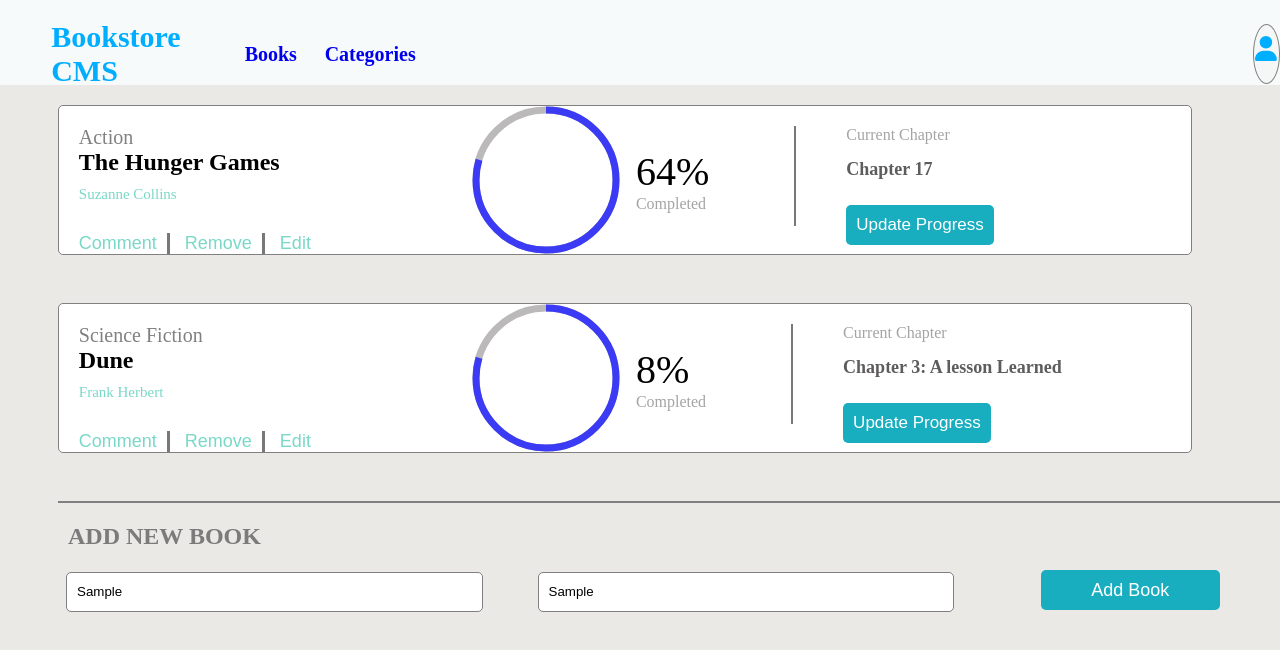
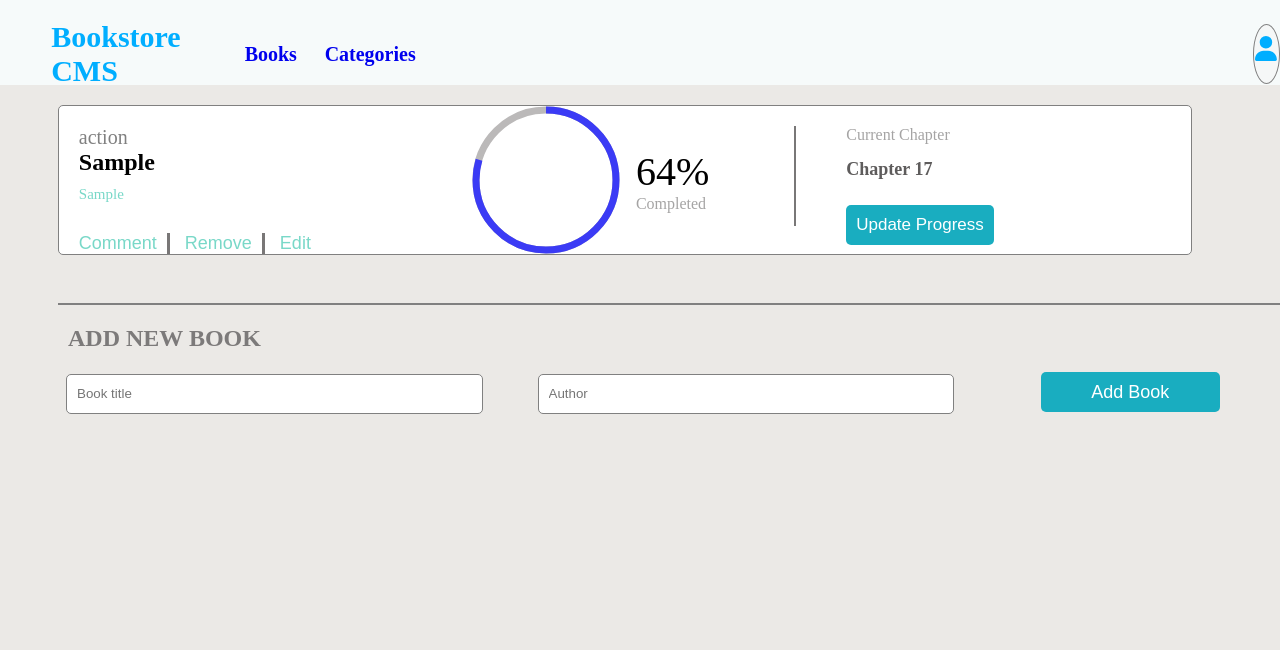
Before and after one commit to mailsg/Bookstore, a React (Create React App) app: page / in a window 1280 px wide. Both pictures are taken after typing "Sample", "Sample" into the empty fields and a click on the button "Add Book". Shown: the top 650 px of the page. Built offline with nearby package versions, Linux system fonts and the light colour scheme.

Commit message:
Add reducers, actions and store to React App

```diff
--- a/package.json
+++ b/package.json
@@ -6,14 +6,17 @@
     "@fortawesome/fontawesome-svg-core": "^6.4.0",
     "@fortawesome/free-solid-svg-icons": "^6.4.0",
     "@fortawesome/react-fontawesome": "^0.2.0",
+    "@reduxjs/toolkit": "^1.9.5",
     "@testing-library/jest-dom": "^5.16.5",
     "@testing-library/react": "^13.4.0",
     "@testing-library/user-event": "^13.5.0",
     "prop-types": "^15.8.1",
     "react": "^18.2.0",
     "react-dom": "^18.2.0",
+    "react-redux": "^8.1.0",
     "react-router-dom": "^6.13.0",
     "react-scripts": "5.0.1",
+    "uuid": "^9.0.0",
     "web-vitals": "^2.1.4"
   },
   "scripts": {
--- a/src/App.css
+++ b/src/App.css
@@ -264,3 +264,20 @@ nav ul li a {
   font-weight: bold;
   margin-left: -9rem;
 }
+
+#catButton {
+  font-size: 18px;
+  width: 15%;
+  padding: 10px;
+  border-radius: 5px;
+  background-color: rgb(25, 173, 192);
+  color: #fff;
+  border: none;
+  height: 40px;
+  margin-left: 0;
+  margin-top: 5rem;
+}
+
+#catButton:hover {
+  cursor: pointer;
+}
--- a/src/components/AddBook.jsx
+++ b/src/components/AddBook.jsx
@@ -1,18 +1,57 @@
-import React from 'react';
+import React, { useState } from 'react';
+import { useDispatch } from 'react-redux';
+import { v4 as uuidv4 } from 'uuid';
+import { addBook } from '../redux/books/booksSlice';
 import '../App.css';
 
-const AddBook = () => (
+const AddBook = () => {
+  const dispatch = useDispatch();
+  const [title, setTitle] = useState('');
+  const [author, setAuthor] = useState('');
+  const [genre, setGenre] = useState('action');
+
+  const handleAddBook = () => {
+    if (title.trim() === '' || author.trim() === '') {
+      return;
+    }
+    dispatch(
+      addBook({
+        id: uuidv4(),
+        title,
+        author,
+        genre,
+      }),
+    );
+    setTitle('');
+    setAuthor('');
+    setGenre('action');
+  };
+
+  return (
     <div className="addBook-container">
       <div className="hl" />
       <h2>ADD NEW BOOK</h2>
       <div className="addBook-content">
-      <input className="input-text" type="text" placeholder="Book title" />
-      <input className="author-input" type="text" placeholder="Author" />
-      <button type="button" className="addBtn">Add Book</button>
+        <input
+          className="input-text"
+          type="text"
+          placeholder="Book title"
+          value={title}
+          onChange={(e) => setTitle(e.target.value)}
+        />
+        <input
+          className="author-input"
+          type="text"
+          placeholder="Author"
+          value={author}
+          onChange={(e) => setAuthor(e.target.value)}
+        />
+        <button type="button" className="addBtn" onClick={handleAddBook}>Add Book</button>
 
       </div>
 
     </div>
   );
+};
 
 export default AddBook;
--- a/src/components/Book.jsx
+++ b/src/components/Book.jsx
@@ -2,14 +2,16 @@ import React from 'react';
 import PropTypes from 'prop-types';
 import '../App.css';
 
-const Book = ({ book }) => (
-  <div key={book.title} className="book-section-one">
+const Book = ({
+  title, author, genre,
+}) => (
+  <div key={title} className="book-section-one">
     <div className="genre-section">
-      <span>{book.genre}</span>
+      <span>{genre}</span>
       <div className="book-title">
-        <h2>{book.title}</h2>
+        <h2>{title}</h2>
       </div>
-      <p>{book.author}</p>
+      <p>{author}</p>
       <div className="updatebook">
         <button type="button" id="comment">Comment</button>
         <div className="left-section-1" />
@@ -32,7 +34,7 @@ const Book = ({ book }) => (
         </svg>
       </div>
       <div className="output">
-        <h3>{book.percentage}</h3>
+        <h3>64%</h3>
         <span>Completed</span>
       </div>
     </div>
@@ -40,7 +42,7 @@ const Book = ({ book }) => (
 
     <div className="update-progress">
       <span>Current Chapter</span>
-      <h4>{book.chapter}</h4>
+      <h4>Chapter 17</h4>
 
       <button type="button">Update Progress</button>
 
@@ -49,13 +51,9 @@ const Book = ({ book }) => (
 );
 
 Book.propTypes = {
-  book: PropTypes.shape({
-    genre: PropTypes.string.isRequired,
-    title: PropTypes.string.isRequired,
-    author: PropTypes.string.isRequired,
-    chapter: PropTypes.string.isRequired,
-    percentage: PropTypes.string.isRequired,
-  }).isRequired,
+  title: PropTypes.string.isRequired,
+  author: PropTypes.string.isRequired,
+  genre: PropTypes.string.isRequired,
 };
 
 export default Book;
--- a/src/components/Books.jsx
+++ b/src/components/Books.jsx
@@ -1,25 +1,11 @@
 import React from 'react';
+import { useSelector } from 'react-redux';
 import '../App.css';
 import Book from './Book';
 import AddBook from './AddBook';
 
 const Books = () => {
-  const books = [
-    {
-      genre: 'Action',
-      title: 'The Hunger Games',
-      author: 'Suzanne Collins',
-      chapter: 'Chapter 17',
-      percentage: '64%',
-    },
-    {
-      genre: 'Science Fiction',
-      title: 'Dune',
-      author: 'Frank Herbert',
-      chapter: 'Chapter 3: A lesson Learned',
-      percentage: '8%',
-    },
-  ];
+  const books = useSelector((state) => state.books || []);
 
   return (
 
@@ -27,7 +13,13 @@ const Books = () => {
       <div className="book-section">
 
         {books.map((book) => (
-          <Book key={book.title} book={book} />
+          <Book
+            key={book.id}
+            id={book.id}
+            title={book.title}
+            author={book.author}
+            genre={book.genre}
+          />
         ))}
 
         <AddBook />
--- a/src/components/Categories.jsx
+++ b/src/components/Categories.jsx
@@ -1,8 +1,21 @@
 import React from 'react';
+import { useSelector, useDispatch } from 'react-redux';
+import { toggleStatus } from '../redux/categories/categoriesSlice';
+import '../App.css';
 
-const Categories = () => (
-  <div className="categories">
-    <h1>Under Construction...</h1>
-  </div>
-);
+const Categories = () => {
+  const dispatch = useDispatch();
+  const status = useSelector((state) => state.categories.status);
+
+  const handleClick = () => {
+    dispatch(toggleStatus());
+  };
+
+  return (
+    <div className="categories">
+      <h1>{status}</h1>
+      <button id="catButton" type="button" onClick={handleClick}>Toggle Status</button>
+    </div>
+  );
+};
 export default Categories;
--- a/src/index.js
+++ b/src/index.js
@@ -1,13 +1,17 @@
 import React from 'react';
 import ReactDOM from 'react-dom/client';
 import { BrowserRouter } from 'react-router-dom';
+import { Provider } from 'react-redux';
+import store from './redux/store';
 import App from './App';
 
 const root = ReactDOM.createRoot(document.getElementById('root'));
 root.render(
   <React.StrictMode>
-    <BrowserRouter>
-      <App />
-    </BrowserRouter>
+    <Provider store={store}>
+      <BrowserRouter>
+        <App />
+      </BrowserRouter>
+    </Provider>
   </React.StrictMode>,
 );
--- /dev/null
+++ b/src/redux/books/booksSlice.js
@@ -0,0 +1,22 @@
+import { createSlice } from '@reduxjs/toolkit';
+
+const initialState = [];
+
+const booksSlice = createSlice({
+  name: 'books',
+  initialState,
+  reducers: {
+    addBook: (state, action) => {
+      state.push(action.payload);
+    },
+    removeBook: (state, action) => {
+      const index = state.findIndex((book) => book.id === action.payload);
+      if (index !== -1) {
+        state.splice(index, 1);
+      }
+    },
+  },
+});
+
+export const { addBook, removeBook } = booksSlice.actions;
+export default booksSlice.reducer;
--- /dev/null
+++ b/src/redux/categories/categoriesSlice.js
@@ -0,0 +1,19 @@
+import { createSlice } from '@reduxjs/toolkit';
+
+const initialState = {
+  categories: [],
+  status: 'Under Construction...',
+};
+
+const categoriesSlice = createSlice({
+  name: 'categories',
+  initialState,
+  reducers: {
+    toggleStatus: (state) => {
+      state.status = 'Under Construction...';
+    },
+  },
+});
+
+export const { toggleStatus } = categoriesSlice.actions;
+export default categoriesSlice.reducer;
--- /dev/null
+++ b/src/redux/store.js
@@ -0,0 +1,12 @@
+import { configureStore } from '@reduxjs/toolkit';
+import booksReducer from './books/booksSlice';
+import categoriesReducer from './categories/categoriesSlice';
+
+const store = configureStore({
+  reducer: {
+    books: booksReducer,
+    categories: categoriesReducer,
+  },
+});
+
+export default store;
```
Also changed, not shown: 1 other file (tests, documents, lock files or other folders). Lines whose indentation alone changed are shown as unchanged.
